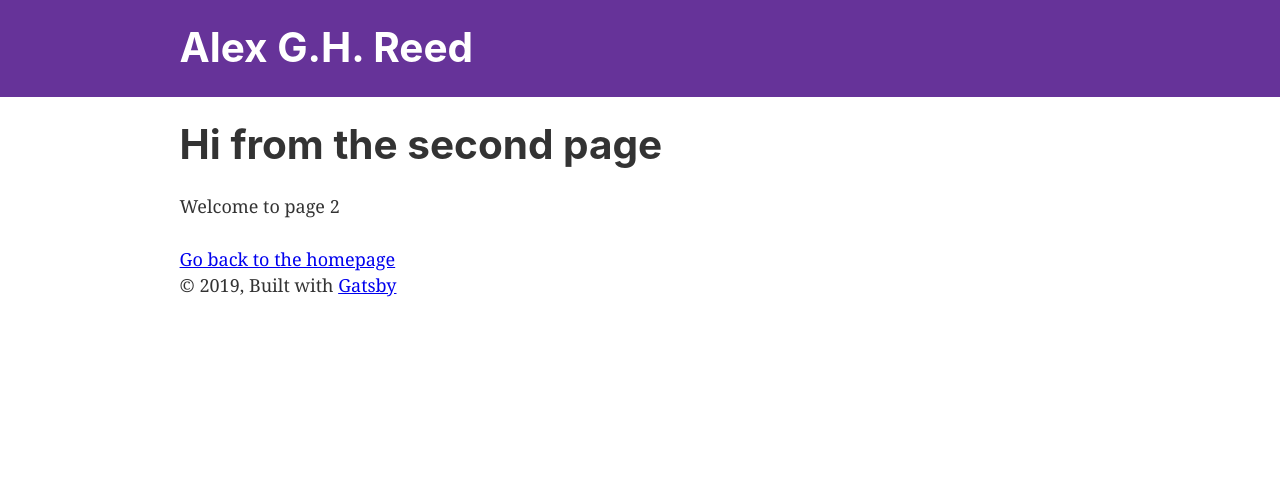
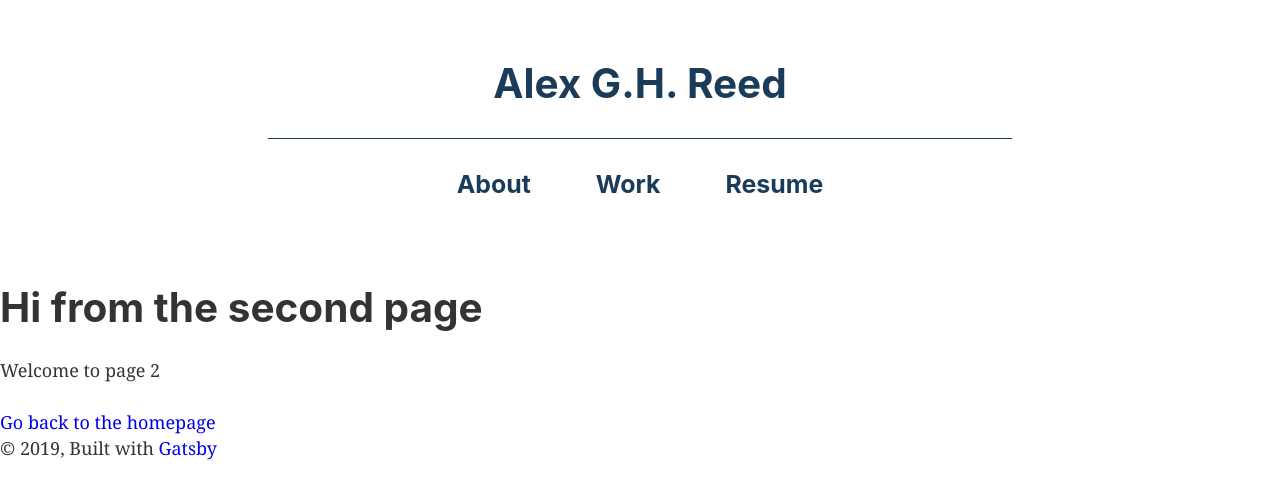
Before and after one commit to aghreed/aghreed, a Gatsby site: page /page-2 in a window 1280 px wide. Built offline with nearby package versions, Linux system fonts and the light colour scheme; Gatsby itself is replaced by a stand-in of ours.

Commit message:
front page looking pretty dang good! need to add work to front page still

```diff
--- a/src/components/header.js
+++ b/src/components/header.js
@@ -2,31 +2,30 @@ import { Link } from "gatsby"
 import PropTypes from "prop-types"
 import React from "react"
 
+const navy = `#1B3C59`;
+
 const Header = ({ siteTitle }) => (
   <header
     style={{
-      background: `rebeccapurple`,
-      marginBottom: `1.45rem`,
+      margin: `2rem 0`,
+      textAlign: `center`
     }}
   >
     <div
       style={{
         margin: `0 auto`,
-        maxWidth: 960,
         padding: `1.45rem 1.0875rem`,
       }}
     >
-      <h1 style={{ margin: 0 }}>
-        <Link
-          to="/"
-          style={{
-            color: `white`,
-            textDecoration: `none`,
-          }}
-        >
-          {siteTitle}
-        </Link>
+      <h1 style={{ margin: 0, color: `${navy}` }}>
+        {siteTitle}
       </h1>
+      <div style={{ width: `60%`, height: `1px`, backgroundColor: `${navy}`, margin: `1.75rem auto` }}></div>
+      <div style={{ display: `flex`, width: `40%`, margin: `0 auto`, justifyContent: `space-evenly` }}>
+        <h3><Link to="/" style={{ color: `${navy}`}}>About</Link></h3>
+        <h3><Link to="/work" style={{ color: `${navy}`}}>Work</Link></h3>
+        <h3><Link to="/resume" style={{ color: `${navy}`}}>Resume</Link></h3>
+      </div>
     </div>
   </header>
 )
--- a/src/components/image.js
+++ b/src/components/image.js
@@ -17,10 +17,10 @@ const Image = () => (
   <StaticQuery
     query={graphql`
       query {
-        placeholderImage: file(relativePath: { eq: "gatsby-astronaut.png" }) {
+        placeholderImage: file(relativePath: { eq: "reed-portrait.jpg" }) {
           childImageSharp {
-            fluid(maxWidth: 300) {
-              ...GatsbyImageSharpFluid
+            fluid(maxWidth: 1280) {
+              ...GatsbyImageSharpFluid_tracedSVG
             }
           }
         }
--- a/src/components/layout.css
+++ b/src/components/layout.css
@@ -42,10 +42,12 @@ template {
 a {
   background-color: transparent;
   -webkit-text-decoration-skip: objects;
+  text-decoration: none;
 }
 a:active,
 a:hover {
   outline-width: 0;
+  text-decoration: underline;
 }
 abbr[title] {
   border-bottom: none;
--- a/src/components/layout.js
+++ b/src/components/layout.js
@@ -22,9 +22,7 @@ const Layout = ({ children }) => (
         <div
           style={{
             margin: `0 auto`,
-            maxWidth: 960,
-            padding: `0px 1.0875rem 1.45rem`,
-            paddingTop: 0,
+            padding: `0`
           }}
         >
           <main>{children}</main>
```
Also changed, not shown: src/pages/index.js (+16 -5 lines), src/images/gatsby-icon.png (added).
